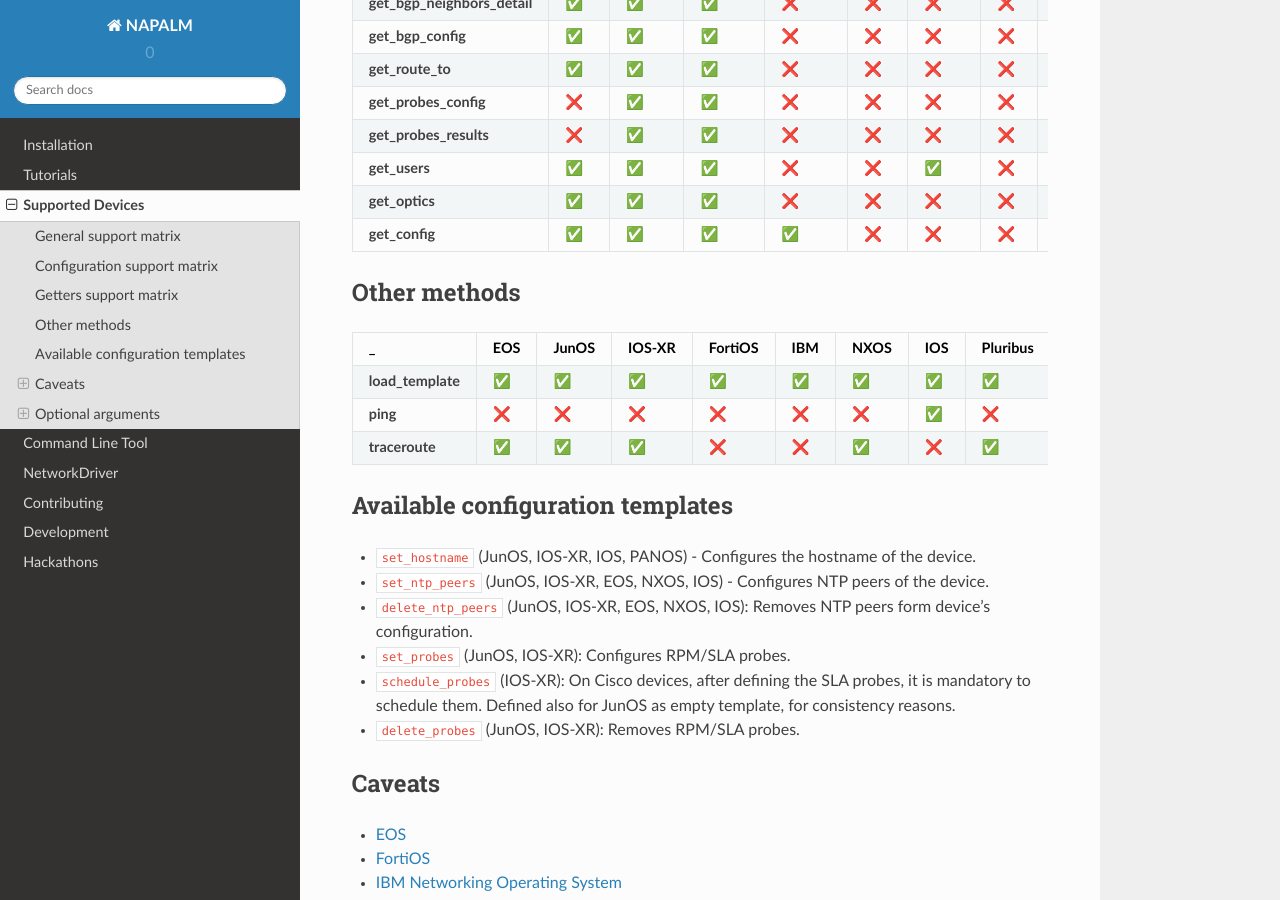
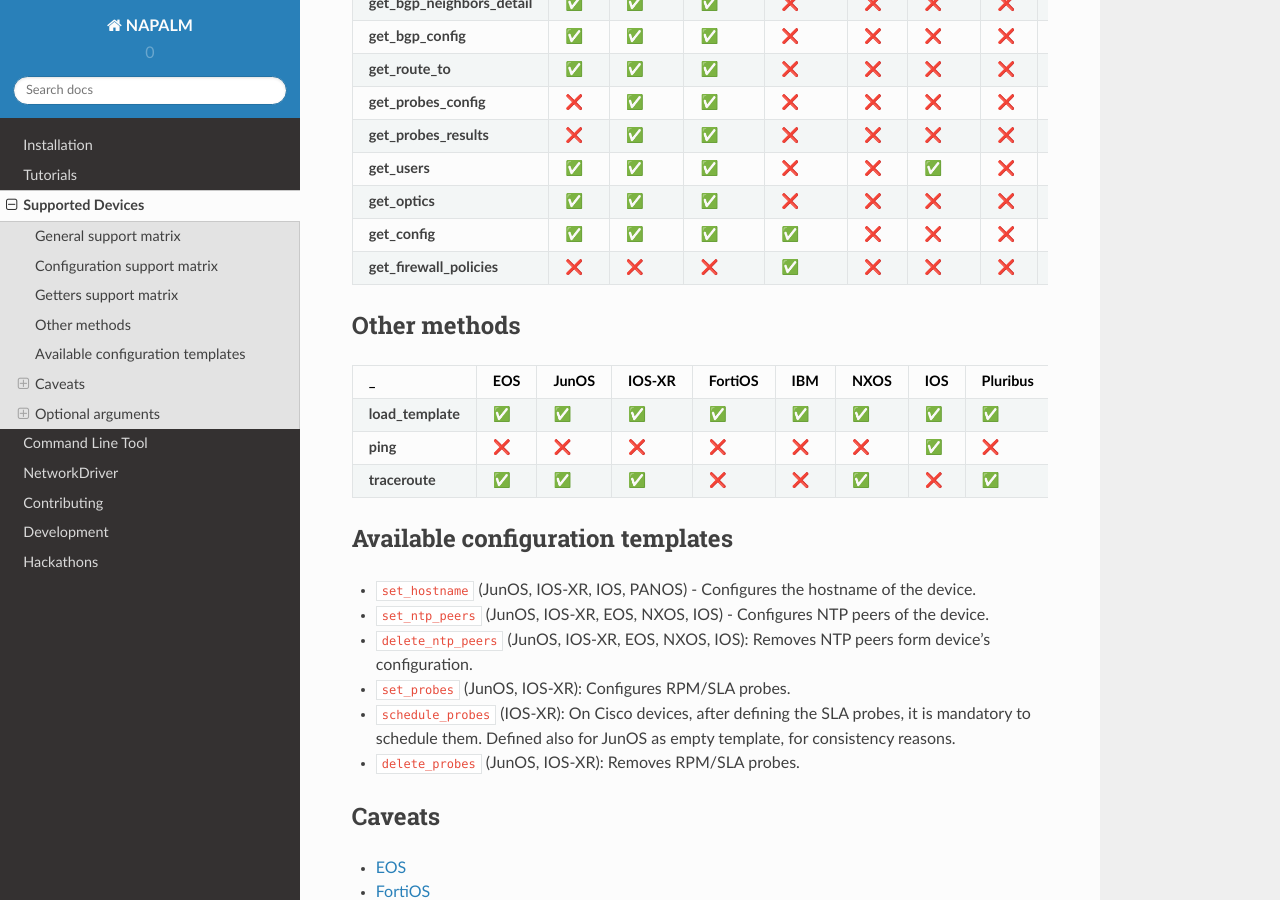
Before and after one commit to napalm-automation/napalm, a Sphinx documentation site: the page built from docs/support/index.rst, in a window 1280 px wide and 900 px high, scrolled down 1848 px. Built offline with Sphinx 7.4.7 and the Read the Docs theme 2.0.0, drawn with Linux system fonts in a browser that asks for light colours.

Commit message:
Added get_firewall_policies

```diff
--- a/docs/support/index.rst
+++ b/docs/support/index.rst
@@ -85,6 +85,7 @@
 **get_users**                  |yes|  |yes|   |yes|   |no|     |no|    |yes|   |no|   |yes|      |no|
 **get_optics**                 |yes|  |yes|   |yes|   |no|     |no|    |no|    |no|   |no|       |no|
 **get_config**                 |yes|  |yes|   |yes|   |yes|    |no|    |no|    |no|   |yes|      |no|
+**get_firewall_policies**      |no|   |no|    |no|    |yes|    |no|    |no|    |no|   |no|       |no|
 ============================== =====  =====   ======  =======  ======  ======  =====  =========  =========
 
 Other methods
```
